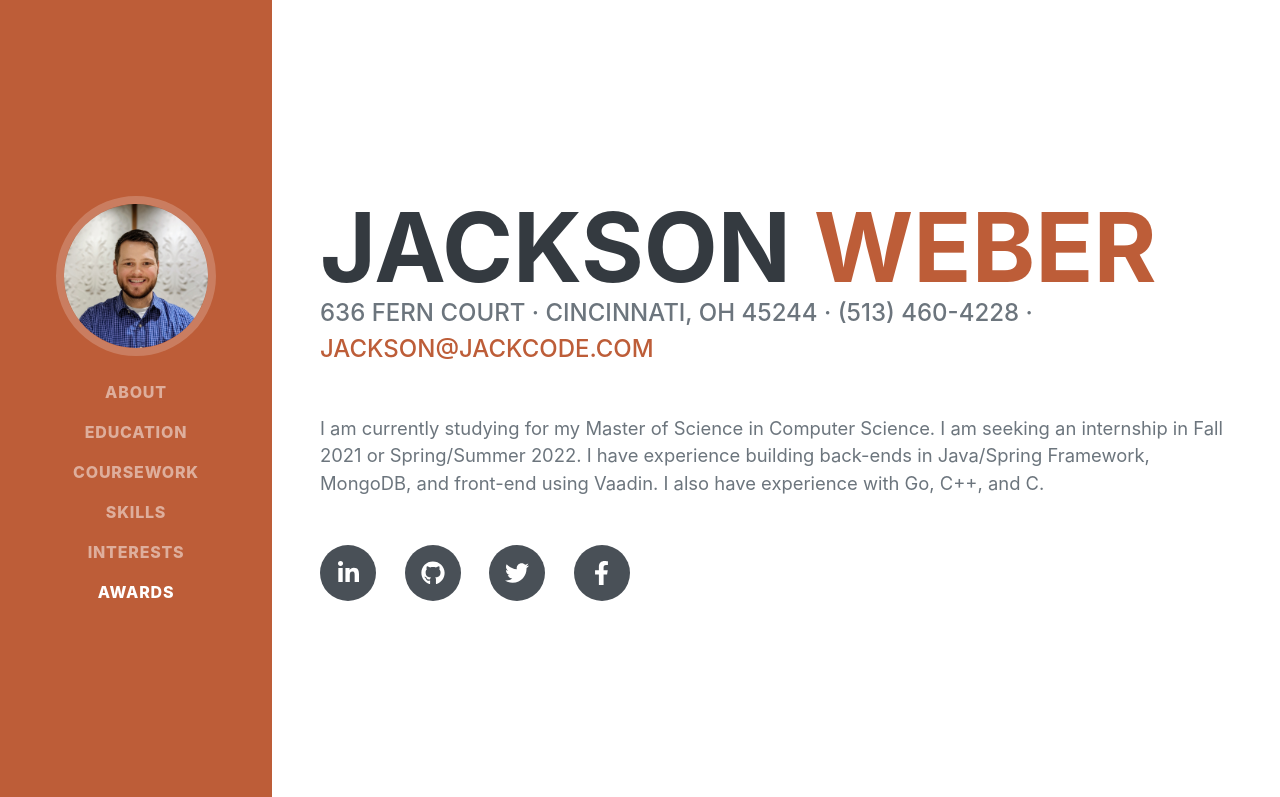
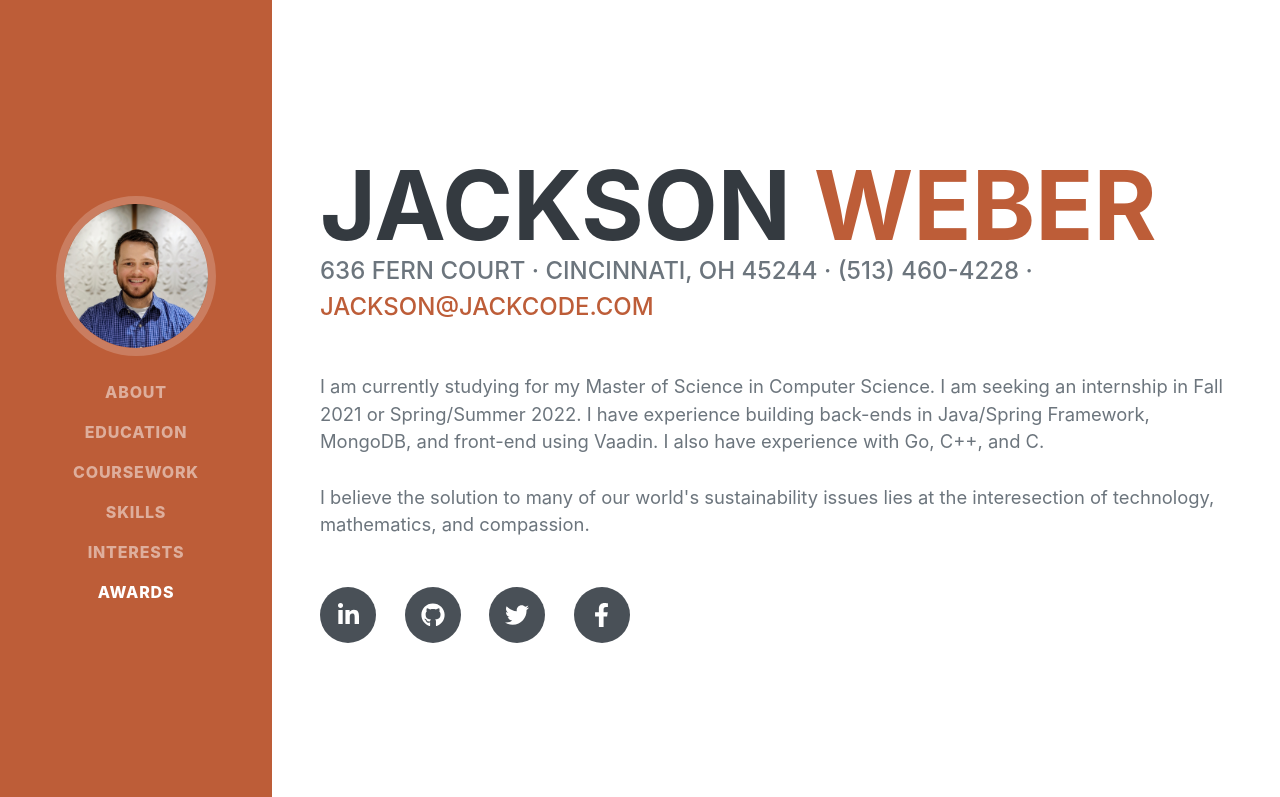
Before and after one commit to JackCode/JackCode.github.io, a plain HTML site: page index.html in a window 1280 px wide. Shown: the top 797 px of the page. Drawn offline with nearby package versions, Linux system fonts and the light colour scheme; a web font is replaced by a local one.

Commit message:
Update about me

```diff
--- a/index.html
+++ b/index.html
@@ -47,7 +47,7 @@
                         636 Fern Court · Cincinnati, OH 45244 · (513) 460-4228 ·
                         <a href="mailto:jackson@jackcode.com">jackson@jackcode.com</a>
                     </div>
-                    <p class="lead mb-5">I am currently studying for my Master of Science in Computer Science. I am seeking an internship in Fall 2021 or Spring/Summer 2022. I have experience building back-ends in Java/Spring Framework, MongoDB, and front-end using Vaadin. I also have experience with Go, C++, and C.</p>
+                    <p class="lead mb-5">I am currently studying for my Master of Science in Computer Science. I am seeking an internship in Fall 2021 or Spring/Summer 2022. I have experience building back-ends in Java/Spring Framework, MongoDB, and front-end using Vaadin. I also have experience with Go, C++, and C.<br/><br/>I believe the solution to many of our world's sustainability issues lies at the interesection of technology, mathematics, and compassion.</p>
                     <div class="social-icons">
                         <a class="social-icon" href="https://www.linkedin.com/in/jacksonlw20"><i class="fab fa-linkedin-in"></i></a>
                         <a class="social-icon" href="#"><i class="fab fa-github"></i></a>
```
